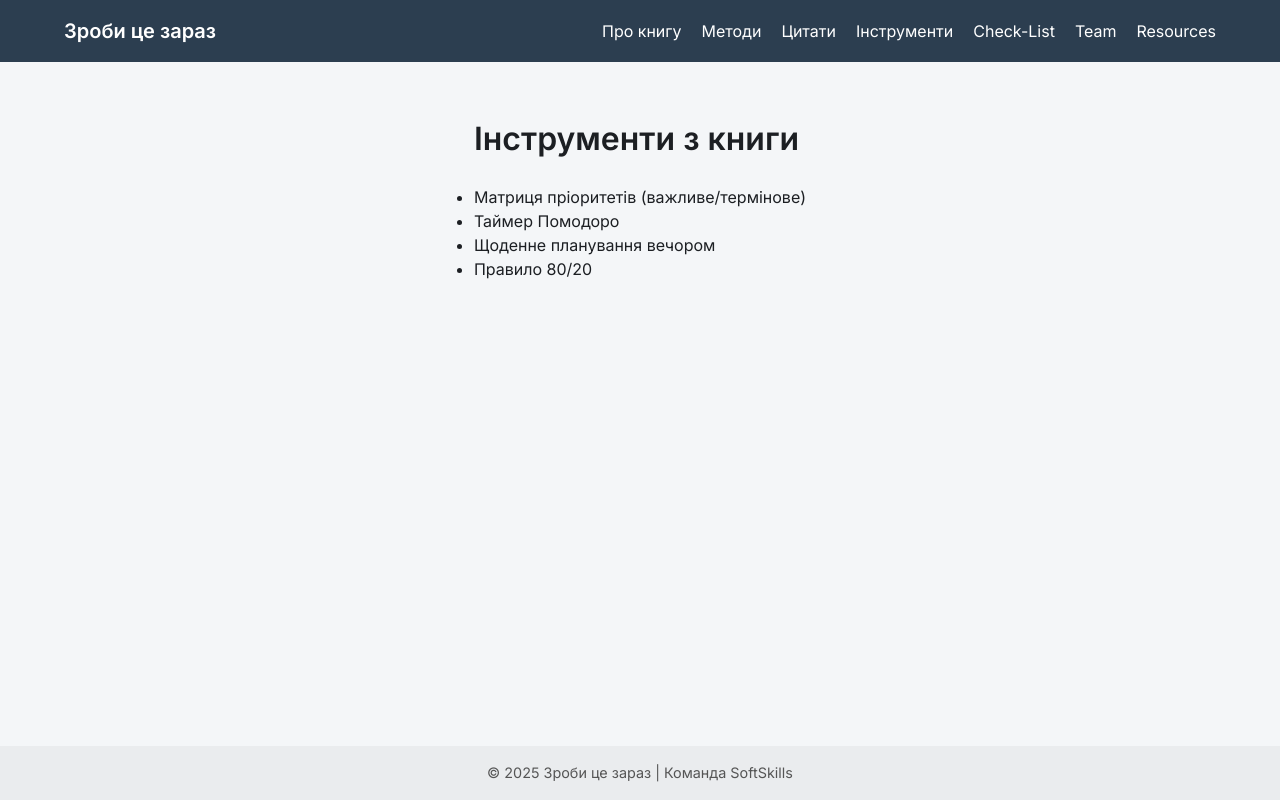
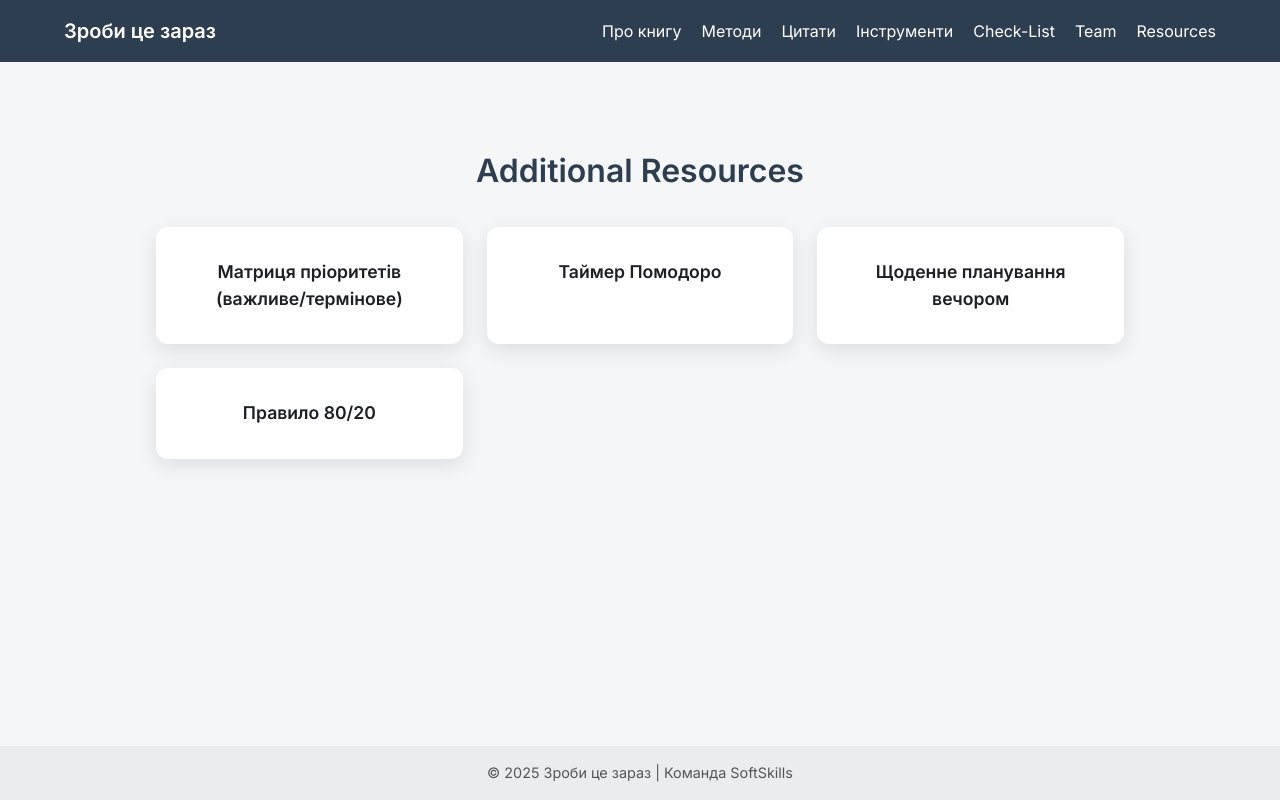
Before and after one commit to Ded-Goit/my-book-site, a Next.js app: page /tools in a window 1280 px wide. Built offline with nearby package versions, Linux system fonts and the light colour scheme.

Commit message:
edit tools

```diff
--- a/app/tools/page.tsx
+++ b/app/tools/page.tsx
@@ -1,4 +1,4 @@
-export default function ToolsPage() {
+/**export default function ToolsPage() {
   return (
     <section>
       <h1>Інструменти з книги</h1>
@@ -10,4 +10,50 @@ export default function ToolsPage() {
       </ul>
     </section>
   );
+}*/
+"use client";
+
+import styles from "./tools.module.css";
+
+export default function ToolsPage() {
+  const tools = [
+    {
+      title: "Матриця пріоритетів (важливе/термінове)",
+      link: "https://experience.dropbox.com/uk-ua/resources/eisenhower-matrix",
+    },
+    {
+      title: "Таймер Помодоро",
+      link: "https://pomodoro-tracker.com/?lang=en",
+    },
+    {
+      title: "Щоденне планування вечором",
+      link: "https://www.microsoft.com/uk-ua/microsoft-365/microsoft-to-do-list-app",
+    },
+    {
+      title: "Правило 80/20",
+      link: "https://asana.com/resources/pareto-principle-80-20-rule",
+    },
+  ];
+
+  return (
+    <section className={styles.wrapper}>
+      <h1 className={styles.heading}>Additional Resources</h1>
+      <div className={styles.grid}>
+        {tools.map((res, idx) => (
+          <a
+            key={idx}
+            href={res.link}
+            target="_blank"
+            rel="noopener noreferrer"
+            className={styles.card}
+            style={{ animationDelay: `${idx * 0.1}s` }}
+          >
+            <div className={styles.content}>
+              <h2>{res.title}</h2>
+            </div>
+          </a>
+        ))}
+      </div>
+    </section>
+  );
 }
--- /dev/null
+++ b/app/tools/tools.module.css
@@ -0,0 +1,71 @@
+.wrapper {
+  max-width: 1000px;
+  margin: 0 auto;
+  padding: 2rem 1rem;
+}
+
+.heading {
+  text-align: center;
+  font-size: 2rem;
+  margin-bottom: 2rem;
+  color: var(--accent, #0070f3);
+}
+
+.grid {
+  display: grid;
+  gap: 1.5rem;
+}
+
+/* Для адаптивності */
+@media (min-width: 768px) {
+  .grid {
+    grid-template-columns: repeat(2, 1fr);
+  }
+}
+@media (min-width: 1200px) {
+  .grid {
+    grid-template-columns: repeat(3, 1fr);
+  }
+}
+
+.card {
+  display: flex;
+  flex-direction: column;
+  align-items: center;
+  text-align: center;
+  background: var(--card-bg, #fff);
+  border-radius: 12px;
+  padding: 1.5rem;
+  box-shadow: 0 6px 20px rgba(0, 0, 0, 0.1);
+  text-decoration: none;
+  color: inherit;
+  transition: transform 0.3s, box-shadow 0.3s, border 0.3s, background 0.3s;
+  position: relative;
+  opacity: 0;
+  transform: translateY(30px);
+  animation: fadeInUp 0.6s ease forwards;
+}
+
+/* Підсвічування */
+.card:hover {
+  background: linear-gradient(135deg, #f0f8ff, #e0f0ff);
+  transform: translateY(-6px);
+  box-shadow: 0 12px 24px rgba(0, 0, 0, 0.2);
+  border: 2px solid var(--accent, #0070f3);
+}
+
+@keyframes fadeInUp {
+  from {
+    opacity: 0;
+    transform: translateY(30px);
+  }
+  to {
+    opacity: 1;
+    transform: translateY(0);
+  }
+}
+
+.content h2 {
+  font-size: 1.1rem;
+  margin: 0.5rem 0;
+}
```
